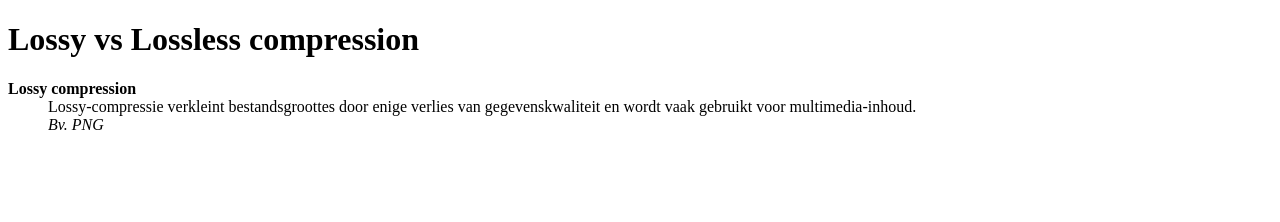
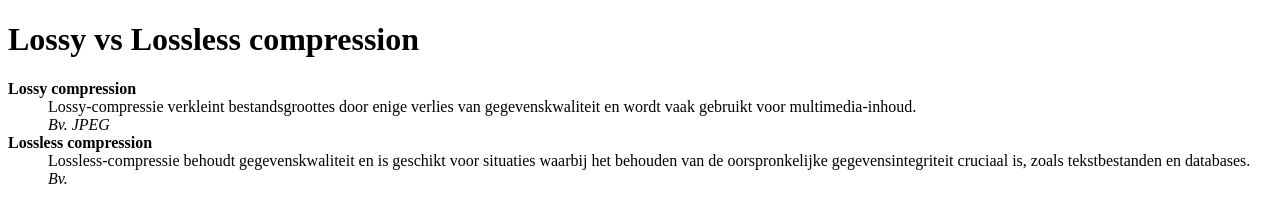
Before and after one commit to VervaekeJulienVives/webdevelopment, a plain HTML site: page labo_4/Opdracht 1.html in a window 1280 px wide. Drawn offline with Linux system fonts and the light colour scheme.

Commit message:
update opdracht 1

```diff
--- a/labo_4/Opdracht 1.html
+++ b/labo_4/Opdracht 1.html
@@ -9,7 +9,10 @@
 <dl>
     <dt><strong>Lossy compression</strong></dt>
     <dd>Lossy-compressie verkleint bestandsgroottes door enige verlies van gegevenskwaliteit en wordt vaak gebruikt voor multimedia-inhoud.</dd>
-    <dd><em>Bv. PNG</em></dd>
+    <dd><em>Bv. JPEG</em></dd>
+    <dt><strong>Lossless compression</strong></dt>
+    <dd>Lossless-compressie behoudt gegevenskwaliteit en is geschikt voor situaties waarbij het behouden van de oorspronkelijke gegevensintegriteit cruciaal is, zoals tekstbestanden en databases.</dd>
+    <dd><em>Bv. </em></dd>
 </dl>
 </body>
 </html>
```
